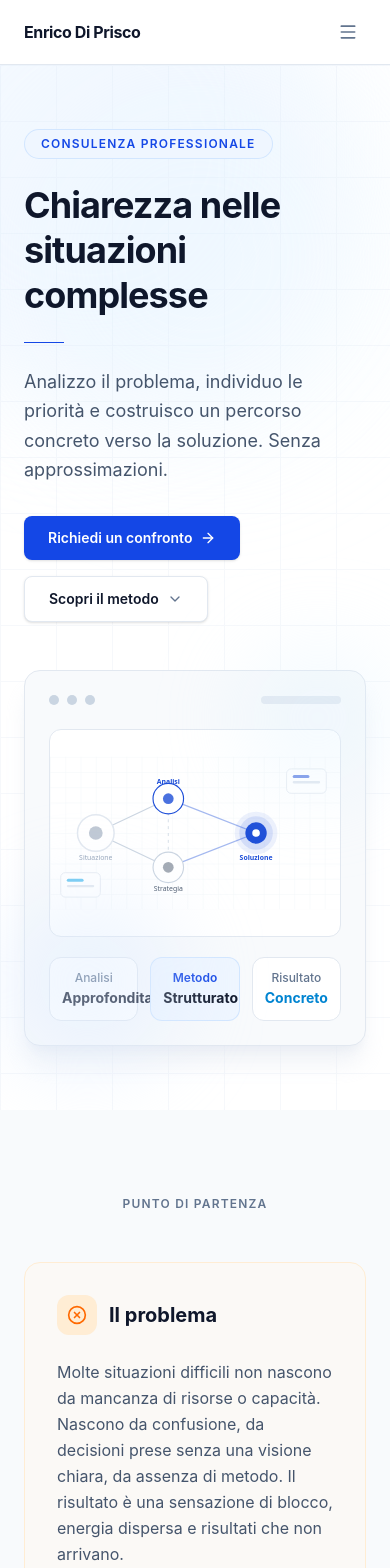
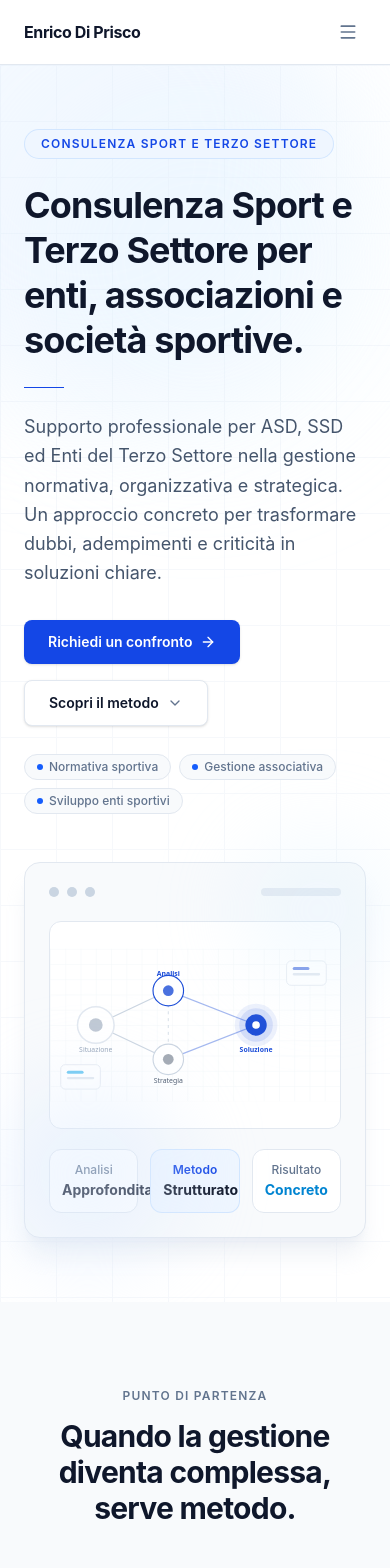
Before and after one commit to Ddery-GH/consulenza, a React (Vite) app: page / in a window 390 px wide. Shown: the top 1568 px of the page. Built offline with nearby package versions, Linux system fonts and the light colour scheme.

Commit message:
Aggiorna testi homepage con contenuti Enrico Di Prisco, inserisce foto profilo e micro punti hero

```diff
--- a/src/componenti/sezioni/HeroPrincipale.jsx
+++ b/src/componenti/sezioni/HeroPrincipale.jsx
@@ -349,6 +349,21 @@ export default function HeroPrincipale() {
                 <ChevronDown size={16} className="text-slate-500" />
               </a>
             </div>
+
+            {/* Micro punti */}
+            {hero.microPunti && (
+              <div className="flex flex-wrap items-center gap-2 pt-1">
+                {hero.microPunti.map((punto) => (
+                  <span
+                    key={punto}
+                    className="inline-flex items-center gap-1.5 rounded-full border border-slate-200 bg-slate-50 px-3 py-1 text-xs font-medium text-slate-500"
+                  >
+                    <span className="h-1.5 w-1.5 rounded-full bg-blue-600" aria-hidden="true" />
+                    {punto}
+                  </span>
+                ))}
+              </div>
+            )}
           </div>
 
           {/* ── Colonna destra: visual ── */}
--- a/src/componenti/sezioni/SezioneProblemaSoluzione.jsx
+++ b/src/componenti/sezioni/SezioneProblemaSoluzione.jsx
@@ -2,7 +2,7 @@ import { XCircle, CheckCircle2 } from "lucide-react";
 import { problemaSoluzione } from "../../dati/contenutiHome";
 
 export default function SezioneProblemaSoluzione() {
-  const { sezione, problema, soluzione } = problemaSoluzione;
+  const { sezione, titoloPrincipale, problema, soluzione } = problemaSoluzione;
 
   return (
     <section id="soluzione" className="bg-slate-50 py-20 lg:py-28">
@@ -13,6 +13,11 @@ export default function SezioneProblemaSoluzione() {
           <span className="text-xs font-semibold uppercase tracking-widest text-slate-500">
             {sezione}
           </span>
+          {titoloPrincipale && (
+            <h2 className="mt-3 text-3xl font-bold tracking-tight text-slate-900 lg:text-4xl">
+              {titoloPrincipale}
+            </h2>
+          )}
         </div>
 
         <div className="grid grid-cols-1 gap-6 lg:grid-cols-2 lg:gap-8">
--- a/src/componenti/sezioni/SezioneProfilo.jsx
+++ b/src/componenti/sezioni/SezioneProfilo.jsx
@@ -1,45 +1,30 @@
 import { Check } from "lucide-react";
 import { profilo } from "../../dati/contenutiHome";
 
-function PlaceholderFoto() {
+function FotoProfilo() {
   return (
-    <div className="relative flex h-full w-full items-center justify-center overflow-hidden rounded-2xl bg-slate-100">
-
-      {/* Elementi geometrici decorativi di sfondo */}
+    <div className="relative h-full w-full overflow-hidden rounded-2xl border border-slate-200 shadow-lg shadow-slate-200/70"
+      style={{ aspectRatio: "4/5" }}
+    >
+      {/* Foto */}
+      <img
+        src="/immagini/enrico-di-prisco.jpg"
+        alt="Enrico Di Prisco — Consulente Sport e Terzo Settore"
+        className="h-full w-full object-cover object-[center_20%]"
+        loading="lazy"
+      />
+      {/* Overlay leggero navy per armonizzare con la palette */}
       <div
-        className="pointer-events-none absolute inset-0"
+        className="pointer-events-none absolute inset-0 rounded-2xl"
+        style={{ background: "linear-gradient(to bottom, rgba(15,23,42,0.04) 0%, rgba(15,23,42,0.18) 100%)" }}
         aria-hidden="true"
-      >
-        <div className="absolute right-0 top-0 h-48 w-48 rounded-bl-full bg-blue-50/60" />
-        <div className="absolute bottom-0 left-0 h-40 w-40 rounded-tr-full bg-slate-200/40" />
-        <div className="absolute left-10 top-10 h-20 w-20 rounded-full border border-slate-200" />
-        <div className="absolute bottom-12 right-10 h-28 w-28 rounded-full border border-blue-100" />
-        <div className="absolute bottom-6 right-6 h-14 w-14 rounded-full bg-blue-50/80" />
-      </div>
-
-      {/* Silhouette placeholder */}
-      <div className="relative z-10 flex flex-col items-center gap-4">
-        <div className="flex h-28 w-28 items-center justify-center rounded-full bg-slate-300/70 shadow-inner">
-          <svg
-            viewBox="0 0 56 56"
-            className="h-16 w-16 text-slate-400"
-            fill="currentColor"
-            aria-hidden="true"
-          >
-            <circle cx="28" cy="18" r="11" />
-            <path d="M4 52c0-13.255 10.745-24 24-24s24 10.745 24 24" />
-          </svg>
-        </div>
-        <span className="rounded-full border border-slate-200 bg-white/80 px-3 py-1 text-xs font-medium tracking-wide text-slate-400">
-          Foto professionale
-        </span>
-      </div>
+      />
     </div>
   );
 }
 
 export default function SezioneProfilo() {
-  const { sezione, titolo, ruolo, testo, secondoTesto, valori } = profilo;
+  const { sezione, titolo, ruolo, sottoRuolo, testo, secondoTesto, valori } = profilo;
 
   return (
     <section id="profilo" className="bg-white py-20 lg:py-28">
@@ -59,8 +44,8 @@ export default function SezioneProfilo() {
                 aria-hidden="true"
               />
               {/* Frame foto */}
-              <div className="relative h-80 w-full lg:h-[440px]">
-                <PlaceholderFoto />
+              <div className="relative w-full lg:max-w-[400px]">
+                <FotoProfilo />
               </div>
             </div>
           </div>
@@ -77,6 +62,9 @@ export default function SezioneProfilo() {
               </h2>
               <span className="text-base font-semibold text-blue-700">
                 {ruolo}
+              </span>
+              <span className="text-sm font-medium text-slate-500">
+                {sottoRuolo}
               </span>
             </div>
 
--- a/src/dati/contenutiHome.js
+++ b/src/dati/contenutiHome.js
@@ -11,20 +11,26 @@ export const navigazione = {
 };
 
 export const hero = {
-  sopraTitolo: "Consulenza professionale",
-  titolo: "Chiarezza nelle situazioni complesse",
+  sopraTitolo: "Consulenza Sport e Terzo Settore",
+  titolo: "Consulenza Sport e Terzo Settore per enti, associazioni e società sportive.",
   sottotitolo:
-    "Analizzo il problema, individuo le priorità e costruisco un percorso concreto verso la soluzione. Senza approssimazioni.",
+    "Supporto professionale per ASD, SSD ed Enti del Terzo Settore nella gestione normativa, organizzativa e strategica. Un approccio concreto per trasformare dubbi, adempimenti e criticità in soluzioni chiare.",
   ctaPrimaria: "Richiedi un confronto",
   ctaSecondaria: "Scopri il metodo",
+  microPunti: [
+    "Normativa sportiva",
+    "Gestione associativa",
+    "Sviluppo enti sportivi",
+  ],
 };
 
 export const problemaSoluzione = {
   sezione: "Punto di partenza",
+  titoloPrincipale: "Quando la gestione diventa complessa, serve metodo.",
   problema: {
     titolo: "Il problema",
     testo:
-      "Molte situazioni difficili non nascono da mancanza di risorse o capacità. Nascono da confusione, da decisioni prese senza una visione chiara, da assenza di metodo. Il risultato è una sensazione di blocco, energia dispersa e risultati che non arrivano.",
+      "Molte associazioni e società sportive affrontano ogni giorno dubbi su normative, RASD, verbali, responsabilità, bandi, attività commerciali, volontari, adempimenti e gestione interna. Spesso il problema non è la mancanza di impegno, ma l'assenza di una guida chiara.",
     punti: [
       "Difficoltà a vedere l'intera situazione",
       "Decisioni frammentate senza un filo conduttore",
@@ -34,7 +40,7 @@ export const problemaSoluzione = {
   soluzione: {
     titolo: "La soluzione",
     testo:
-      "Un confronto strutturato con chi sa ascoltare, analizzare e ordinare. Il percorso consulenziale non è un insieme di risposte preconfezionate, ma un processo guidato che trasforma complessità in chiarezza e chiarezza in azione concreta.",
+      "Un percorso consulenziale permette di analizzare la situazione reale dell'ente, individuare errori o aree di rischio e costruire soluzioni operative, sostenibili e coerenti con gli obiettivi dell'organizzazione.",
     punti: [
       "Analisi approfondita della situazione reale",
       "Priorità definite con metodo e rigore",
@@ -45,115 +51,116 @@ export const problemaSoluzione = {
 
 export const metodo = {
   sezione: "Il metodo",
-  titolo: "Un approccio strutturato in tre fasi",
+  titolo: "Il metodo di Enrico",
   sottotitolo:
-    "Non si parte mai dalla soluzione. Si parte dall'ascolto, poi si analizza, poi si costruisce.",
+    "Analisi, normativa e visione gestionale al servizio di chi opera nel mondo sportivo e associativo.",
   pilastri: [
     {
       numero: "01",
       titolo: "Analisi",
       descrizione:
-        "Ogni percorso inizia con una lettura attenta della situazione. Nessuna ipotesi preventiva, nessuna soluzione prestabilita. Prima di tutto: capire.",
+        "Lettura della situazione dell'ente, delle criticità organizzative e degli aspetti normativi da chiarire.",
     },
     {
       numero: "02",
       titolo: "Strategia",
       descrizione:
-        "Dopo l'analisi emerge una visione. Le priorità vengono ordinate, le variabili valutate. Si costruisce un quadro strategico chiaro e coerente.",
+        "Definizione di un percorso coerente con struttura, responsabilità, obiettivi e sviluppo dell'organizzazione.",
     },
     {
       numero: "03",
       titolo: "Soluzione",
       descrizione:
-        "Il piano diventa azione. Ogni passo è concreto, misurabile e orientato al risultato. L'accompagnamento non finisce con la consegna.",
+        "Indicazioni concrete, strumenti operativi e priorità chiare per migliorare gestione, comunicazione e sicurezza dell'ente.",
     },
   ],
 };
 
 export const ambiti = {
-  sezione: "Ambiti",
-  titolo: "Aree di intervento consulenziale",
-  sottotitolo: "Ogni situazione è diversa. L'approccio è sempre personalizzato.",
+  sezione: "Soluzioni",
+  titolo: "Soluzioni per il mondo sportivo e associativo",
+  sottotitolo: "Un supporto pensato per ASD, SSD, Enti Sportivi e realtà del Terzo Settore.",
   card: [
     {
-      titolo: "Analisi organizzativa",
+      titolo: "Normativa sportiva",
       descrizione:
-        "Lettura della struttura, dei processi e delle dinamiche interne per identificare le aree di inefficienza e le leve di miglioramento.",
+        "Supporto nella lettura degli obblighi e delle regole che riguardano associazioni, società sportive ed enti affiliati.",
     },
     {
-      titolo: "Decisioni strategiche",
+      titolo: "Gestione ASD e SSD",
       descrizione:
-        "Supporto nelle fasi di scelta che impattano sul futuro. Chiarezza sulle opzioni, analisi dei rischi, orientamento verso la direzione più solida.",
+        "Consulenza su processi interni, verbali, organizzazione, ruoli, responsabilità e corretto funzionamento dell'ente.",
     },
     {
-      titolo: "Gestione della complessità",
+      titolo: "RASD e adempimenti",
       descrizione:
-        "Intervento nelle situazioni ad alta complessità che richiedono metodo, lucidità e capacità di tenere insieme più variabili contemporaneamente.",
+        "Orientamento sulle principali criticità operative legate a registri, comunicazioni, documentazione e gestione amministrativa.",
     },
     {
-      titolo: "Pianificazione e percorsi",
+      titolo: "Sviluppo e opportunità",
       descrizione:
-        "Costruzione di piani strutturati, roadmap operative e percorsi di sviluppo chiari, con obiettivi definiti e tappe verificabili.",
+        "Percorsi per migliorare progettualità, bandi, servizio civile, comunicazione e crescita dell'organizzazione sportiva.",
     },
   ],
 };
 
 export const profilo = {
   sezione: "Profilo",
-  titolo: "Enrico Di Prisco",
-  ruolo: "Consulente e analista",
+  titolo: "Una guida per chi opera nello sport e nel Terzo Settore",
+  ruolo: "Dirigente Nazionale OPES / OPES Danza",
+  sottoRuolo: "Economia & Sport Management",
   testo:
-    "Mi occupo di situazioni complesse che richiedono analisi rigorosa, visione chiara e capacità di costruire soluzioni concrete. Il mio lavoro non si limita a rispondere a domande: aiuta a formulare le domande giuste.",
+    "Enrico Di Prisco unisce esperienza dirigenziale, Economia & Sport Management e conoscenza del sistema associativo per affiancare enti sportivi, ASD, SSD e realtà del Terzo Settore in percorsi di consulenza, normativa, gestione e sviluppo.",
   secondoTesto:
-    "Lavoro con chi deve affrontare sfide importanti e cerca un interlocutore affidabile, metodico e diretto. Non offro formule preconfezionate. Offro un metodo.",
+    "Il suo approccio nasce dalla capacità di comunicare in modo chiaro anche temi complessi, aiutando le organizzazioni a riconoscere errori, prevenire criticità e individuare soluzioni concrete.",
   valori: [
-    "Rigore analitico",
-    "Comunicazione diretta",
-    "Orientamento al risultato",
-    "Riservatezza professionale",
+    "Normativa sportiva",
+    "Gestione associativa",
+    "Sviluppo enti sportivi",
+    "Terzo Settore",
   ],
 };
 
 export const percorso = {
   sezione: "Percorso",
-  titolo: "Come funziona il percorso",
+  titolo: "Dal dubbio alla soluzione",
   sottotitolo: "Tre fasi chiare, senza complicazioni inutili.",
   step: [
     {
       numero: "1",
       titolo: "Primo confronto",
       descrizione:
-        "Un colloquio iniziale per capire la situazione, le esigenze e gli obiettivi. Nessun impegno. Solo ascolto e prime valutazioni.",
+        "Ascolto delle esigenze, del contesto e delle problematiche principali dell'ente.",
     },
     {
       numero: "2",
       titolo: "Analisi della situazione",
       descrizione:
-        "Approfondimento strutturato della realtà. Raccolta delle informazioni necessarie, identificazione delle criticità e delle opportunità.",
+        "Valutazione delle criticità normative, gestionali e organizzative.",
     },
     {
       numero: "3",
       titolo: "Piano d'azione",
       descrizione:
-        "Restituzione di un quadro chiaro con priorità, direzioni e passi concreti. Il piano è sempre personalizzato e orientato all'azione.",
+        "Definizione di indicazioni operative e soluzioni pratiche per procedere con maggiore chiarezza.",
     },
   ],
 };
 
 export const ctaFinale = {
-  titolo: "Pronto a fare chiarezza?",
+  titolo: "Hai un dubbio sulla gestione della tua associazione o società sportiva?",
   testo:
-    "Se stai affrontando una situazione complessa e hai bisogno di un interlocutore affidabile, possiamo iniziare con un primo confronto senza impegno.",
+    "Richiedi un confronto per analizzare la situazione, individuare le criticità e capire quale percorso può essere più adatto alla tua realtà.",
   cta: "Richiedi un confronto",
 };
 
 export const footer = {
   nome: "Enrico Di Prisco",
-  tagline: "Consulenza. Analisi. Soluzioni.",
+  tagline: "Consulenza Sport e Terzo Settore. Normativa, gestione e sviluppo per ASD, SSD ed Enti Sportivi.",
   colonne: [
     {
       titolo: "Navigazione",
-      voci: ["Metodo", "Soluzioni", "Profilo", "Percorso", "Contatti"],
+      voci: ["Metodo", "Soluzioni", "Profilo", "Contatti"],
     },
     {
       titolo: "Informazioni",
```
Also changed, not shown: public/immagini/enrico-di-prisco.jpg (added).
